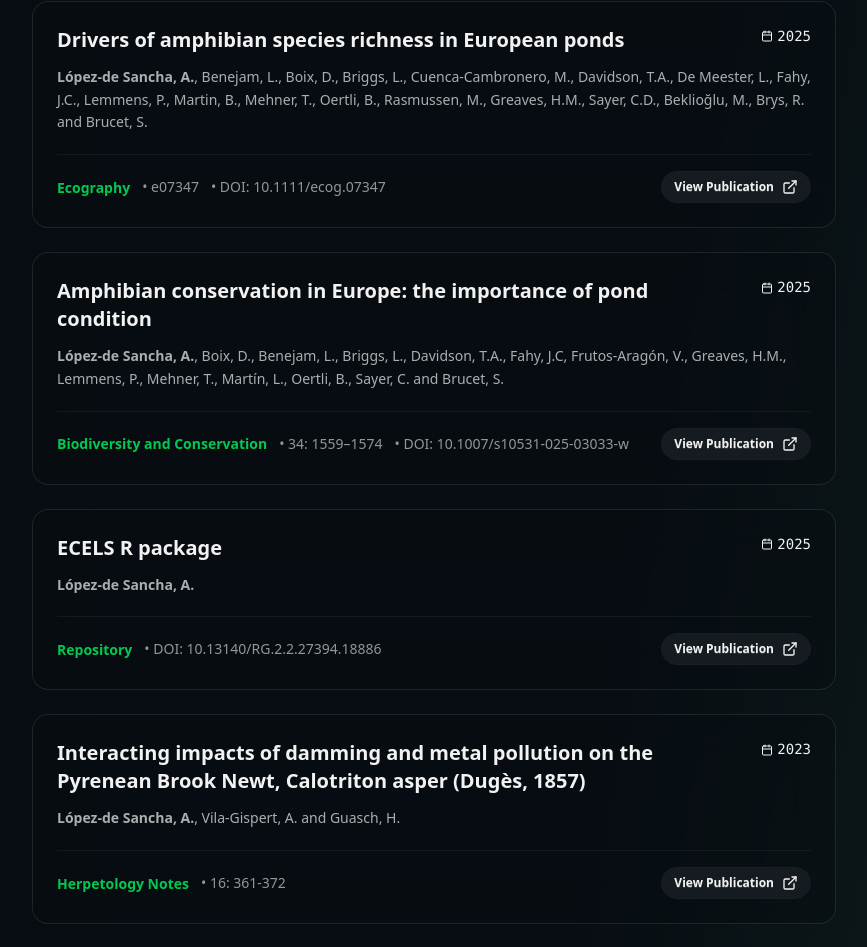
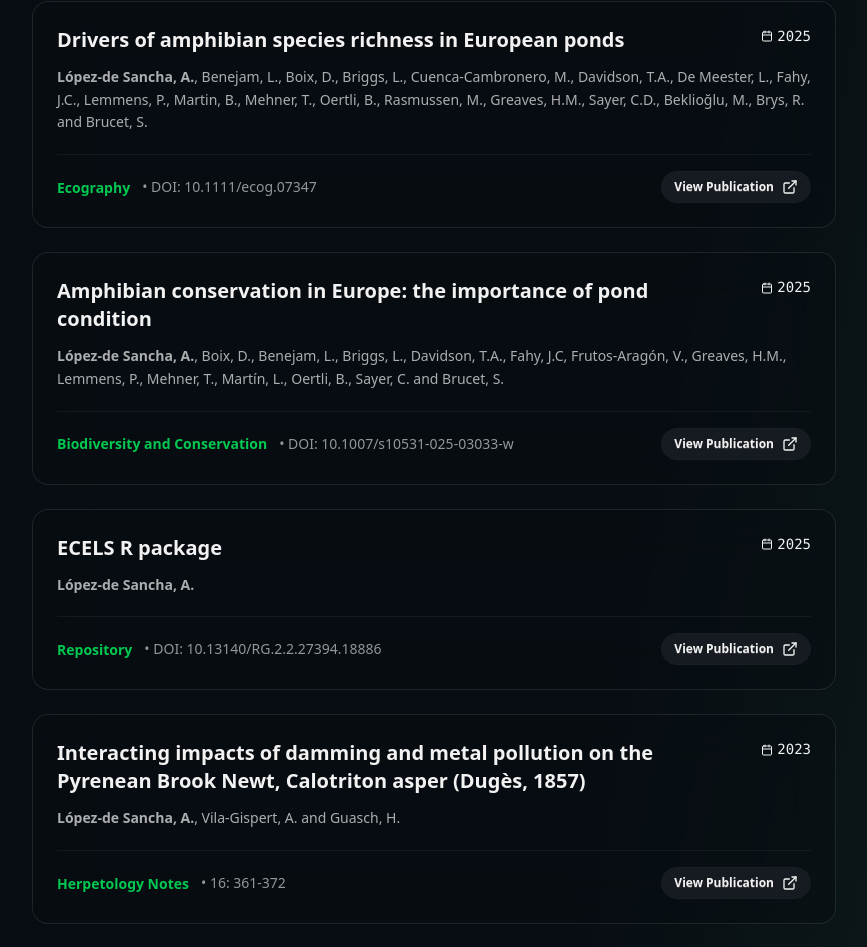
Before and after one commit to Luovtyrell/AlexLopezPHD, a React (Vite) app: page / in a window 1280 px wide. Shown: the part 1105-2052 px from the top of the page, without its empty margins (380-1247 px from the left). Built offline with nearby package versions, Linux system fonts and the light colour scheme.

Commit message:
feat: Update publicationa details.

```diff
--- a/src/data/publications.js
+++ b/src/data/publications.js
@@ -26,7 +26,7 @@ export const publications = [
     year: "2025",
     title: "Drivers of amphibian species richness in European ponds",
     journal: "Ecography",
-    details: "e07347",
+    details: "",
     doi: "10.1111/ecog.07347",
     link: "https://doi.org/10.1111/ecog.07347"
   },
@@ -36,7 +36,7 @@ export const publications = [
     year: "2025",
     title: "Amphibian conservation in Europe: the importance of pond condition",
     journal: "Biodiversity and Conservation",
-    details: "34: 1559–1574",
+    details: "",
     doi: "10.1007/s10531-025-03033-w",
     link: "https://doi.org/10.1007/s10531-025-03033-w"
   },
@@ -58,7 +58,7 @@ export const publications = [
     title: "Interacting impacts of damming and metal pollution on the Pyrenean Brook Newt, Calotriton asper (Dugès, 1857)",
     journal: "Herpetology Notes",
     details: "16: 361-372",
-    link: "https://www.biotaxa.org/hn/article/view/80516"
+    link: "https://www.biotaxa.org/hn/article/view/71333"
   },
   {
     id: 7,
```
